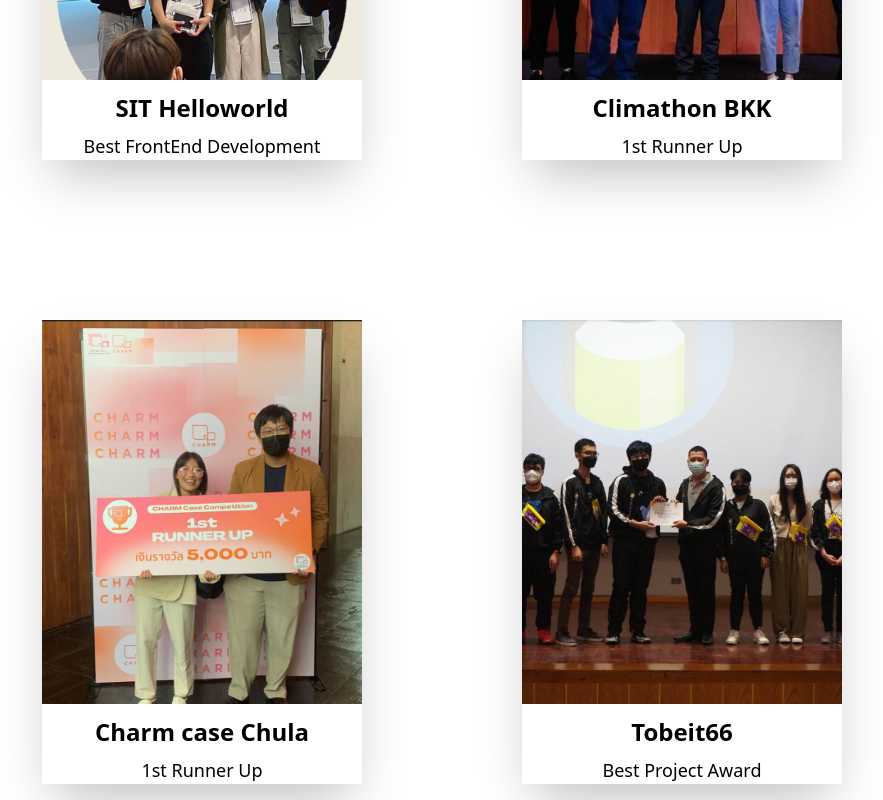
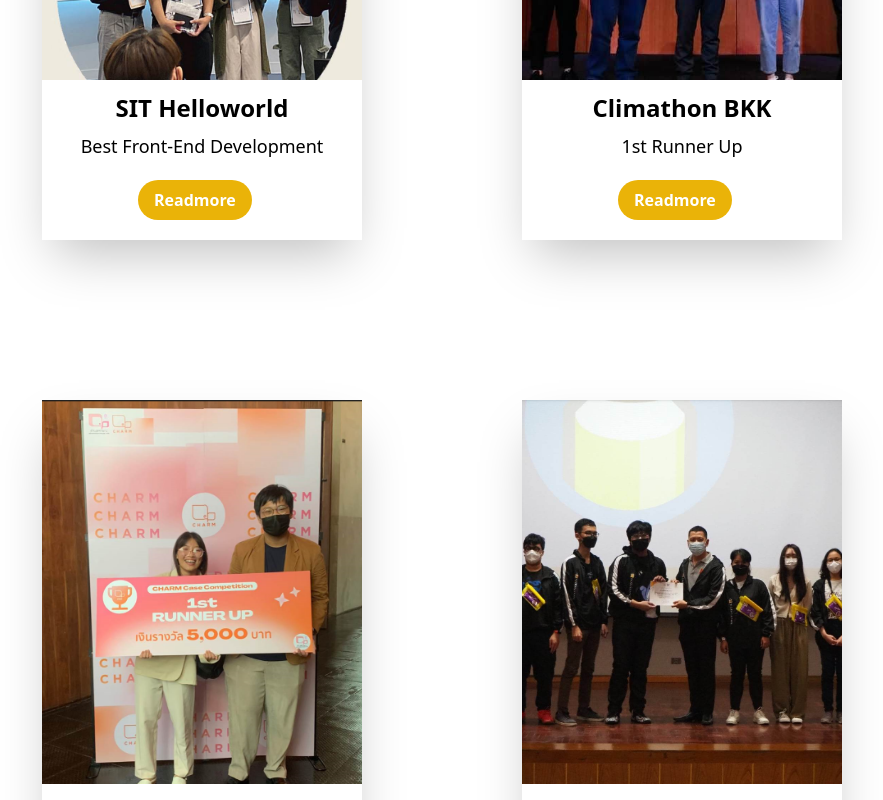
Before and after one commit to Pheeraphat47/old-portfolio, a React (Create React App) app: page /Award in a window 1280 px wide. Shown: the part 720-1520 px from the top of the page, without its empty margins (198-1081 px from the left). Built offline with nearby package versions, Linux system fonts and the light colour scheme.

Commit message:
add button

```diff
--- a/src/Pages/Activity.jsx
+++ b/src/Pages/Activity.jsx
@@ -23,6 +23,7 @@
               Young Innovators Bootcamp
             </h3>
             <p className="text-center text-lg">EnergyNex (Rank 4th from 10 teams)</p>
+            <button className="bg-yellow-500 hover:bg-yellow-700 text-white font-bold py-2 px-4 rounded-full ml-24 mt-5 mb-5">Readmore</button>
           </div>
 
           <div className="second shadow-2xl hover:scale-110 duration-150 ">
@@ -35,6 +36,7 @@
               My Better Country Hackathon
             </h3>
             <p className="text-center text-lg">Konrad-Adenauer-Stiftung</p>
+            <button className="bg-yellow-500 hover:bg-yellow-700 text-white font-bold py-2 px-4 rounded-full ml-24 mt-5 mb-5">Readmore</button>
           </div>
         </div>
 
@@ -51,6 +53,7 @@
               International Startup Coding
             </h3>
             <p className="text-center text-lg">42 Bangkok (Rank 19th from 26 teams)</p>
+            <button className="bg-yellow-500 hover:bg-yellow-700 text-white font-bold py-2 px-4 rounded-full ml-24 mt-5 mb-5">Readmore</button>
           </div>
 
           <div className="fourth shadow-2xl hover:scale-110 duration-150">
@@ -63,6 +66,7 @@
               CAI CLUB HACKATHON
             </h3>
             <p className="text-center text-lg">CPALL</p>
+            <button className="bg-yellow-500 hover:bg-yellow-700 text-white font-bold py-2 px-4 rounded-full ml-24 mt-5 mb-5">Readmore</button>
           </div>
         </div>
 
--- a/src/Pages/Award.jsx
+++ b/src/Pages/Award.jsx
@@ -1,17 +1,20 @@
 import "../Styles/Column.css";
-
+import React, { useState } from "react";
 
 function Award() {
+  const [modal, setModal] = useState(false);
+
+  const toggleModal = () => {
+    setModal(!modal);
+  };
+
   return (
     <div>
-
-      <h1 className="text-5xl mt-32 text-center font-bold topic text-yellow-500">Award&Honors</h1>
-
-
-
+      <h1 className="text-5xl mt-32 text-center font-bold topic text-yellow-500">
+        Award&Honors
+      </h1>
 
       <div className="mt-40">
-
         <div className="flex flex-row justify-center first_column">
           <div className="first mr-40 shadow-2xl hover:scale-110 duration-150 ">
             <img
@@ -19,8 +22,11 @@
               alt="helloworld"
               className="w-80 h-96 object-cover"
             />
-            <h3 className="text-center text-2xl font-semibold pt-3 pb-2">SIT Helloworld</h3>
-            <p className="text-center text-lg">Best FrontEnd Development</p>
+            <h3 className="text-center text-2xl font-semibold pt-3 pb-2">
+              SIT Helloworld
+            </h3>
+            <p className="text-center text-lg">Best Front-End Development</p>
+            <button className="bg-yellow-500 hover:bg-yellow-700 text-white font-bold py-2 px-4 rounded-full ml-24 mt-5 mb-5">Readmore</button>
           </div>
 
           <div className="second shadow-2xl hover:scale-110 duration-150 ">
@@ -29,12 +35,13 @@
               alt="environhack"
               className="w-80 h-96 object-cover"
             />
-            <h3 className="text-center text-2xl font-semibold pt-3 pb-2">Climathon BKK</h3>
+            <h3 className="text-center text-2xl font-semibold pt-3 pb-2">
+              Climathon BKK
+            </h3>
             <p className="text-center text-lg">1st Runner Up</p>
+            <button className="bg-yellow-500 hover:bg-yellow-700 text-white font-bold py-2 px-4 rounded-full ml-24 mt-5 mb-5">Readmore</button>
           </div>
         </div>
-
-
 
         <div className="flex flex-row justify-center mt-40 second_column">
           <div className="third mr-40 shadow-2xl hover:scale-110 duration-150 ">
@@ -43,8 +50,11 @@
               alt="chula"
               className="w-80 h-96 object-cover"
             />
-            <h3 className="text-center text-2xl font-semibold pt-3 pb-2">Charm case Chula</h3>
+            <h3 className="text-center text-2xl font-semibold pt-3 pb-2">
+              Charm Case Competition
+            </h3>
             <p className="text-center text-lg">1st Runner Up</p>
+            <button className="bg-yellow-500 hover:bg-yellow-700 text-white font-bold py-2 px-4 rounded-full ml-24 mt-5 mb-5">Readmore</button>
           </div>
 
           <div className="fourth shadow-2xl hover:scale-110 duration-150">
@@ -53,11 +63,13 @@
               alt="tobeit"
               className="w-80 h-96 object-cover"
             />
-            <h3 className="text-center text-2xl font-semibold pt-3 pb-2">Tobeit66</h3>
+            <h3 className="text-center text-2xl font-semibold pt-3 pb-2">
+              Tobeit66
+            </h3>
             <p className="text-center text-lg">Best Project Award</p>
+            <button className="bg-yellow-500 hover:bg-yellow-700 text-white font-bold py-2 px-4 rounded-full ml-24 mt-5 mb-5">Readmore</button>
           </div>
         </div>
-
       </div>
     </div>
   );
--- a/src/Pages/Project.jsx
+++ b/src/Pages/Project.jsx
@@ -29,6 +29,7 @@
               Worldcup Website
             </h3>
             <p className="text-center text-lg">Nodejs&Expressjs Projects</p>
+            <button className="bg-yellow-500 hover:bg-yellow-700 text-white font-bold py-2 px-4 rounded-full ml-24 mt-5 mb-5">Readmore</button>
           </div>
 
           <div className="second shadow-2xl hover:scale-110 duration-150 ">
@@ -41,6 +42,7 @@
               Form Validation
             </h3>
             <p className="text-center text-lg">React Projects</p>
+            <button className="bg-yellow-500 hover:bg-yellow-700 text-white font-bold py-2 px-4 rounded-full ml-24 mt-5 mb-5">Readmore</button>
           </div>
         </div>
 
@@ -58,6 +60,7 @@
               Diary
             </h3>
             <p className="text-center text-lg">Web Technology Projects</p>
+            <button className="bg-yellow-500 hover:bg-yellow-700 text-white font-bold py-2 px-4 rounded-full ml-24 mt-5 mb-5">Readmore</button>
           </div>
 
           <div className="fourth shadow-2xl hover:scale-110 duration-150">
@@ -70,6 +73,7 @@
               To-do-list
             </h3>
             <p className="text-center text-lg">TypeScript Projects</p>
+            <button className="bg-yellow-500 hover:bg-yellow-700 text-white font-bold py-2 px-4 rounded-full ml-24 mt-5 mb-5">Readmore</button>
           </div>
         </div>
 
--- a/src/Styles/Column.css
+++ b/src/Styles/Column.css
@@ -7,6 +7,7 @@
     .first{
         margin: 0 auto;
     }
+
 
     .second{
         margin-top: 10rem;
```
Also changed, not shown: src/Styles/Navbar.css (line endings or trailing spaces).
